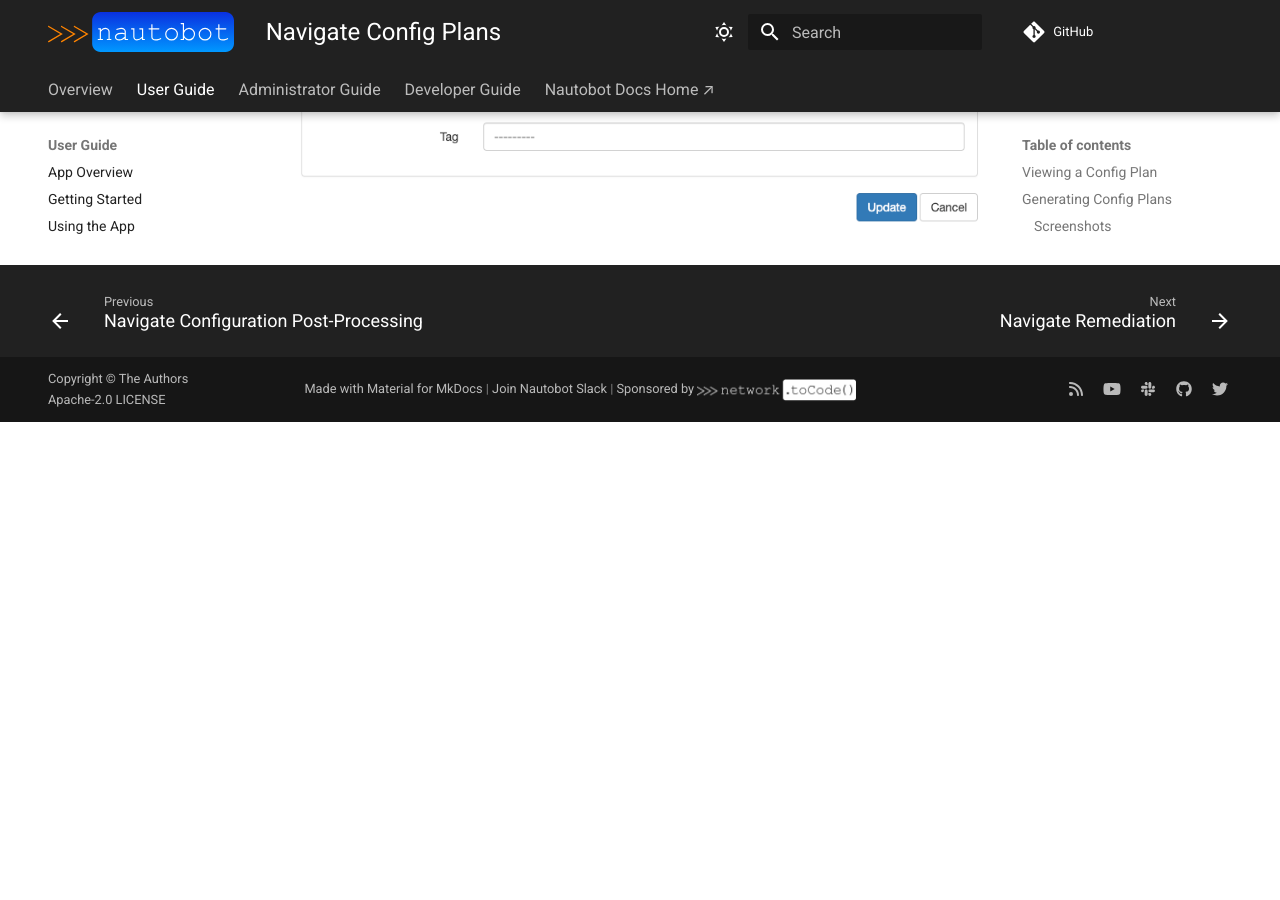
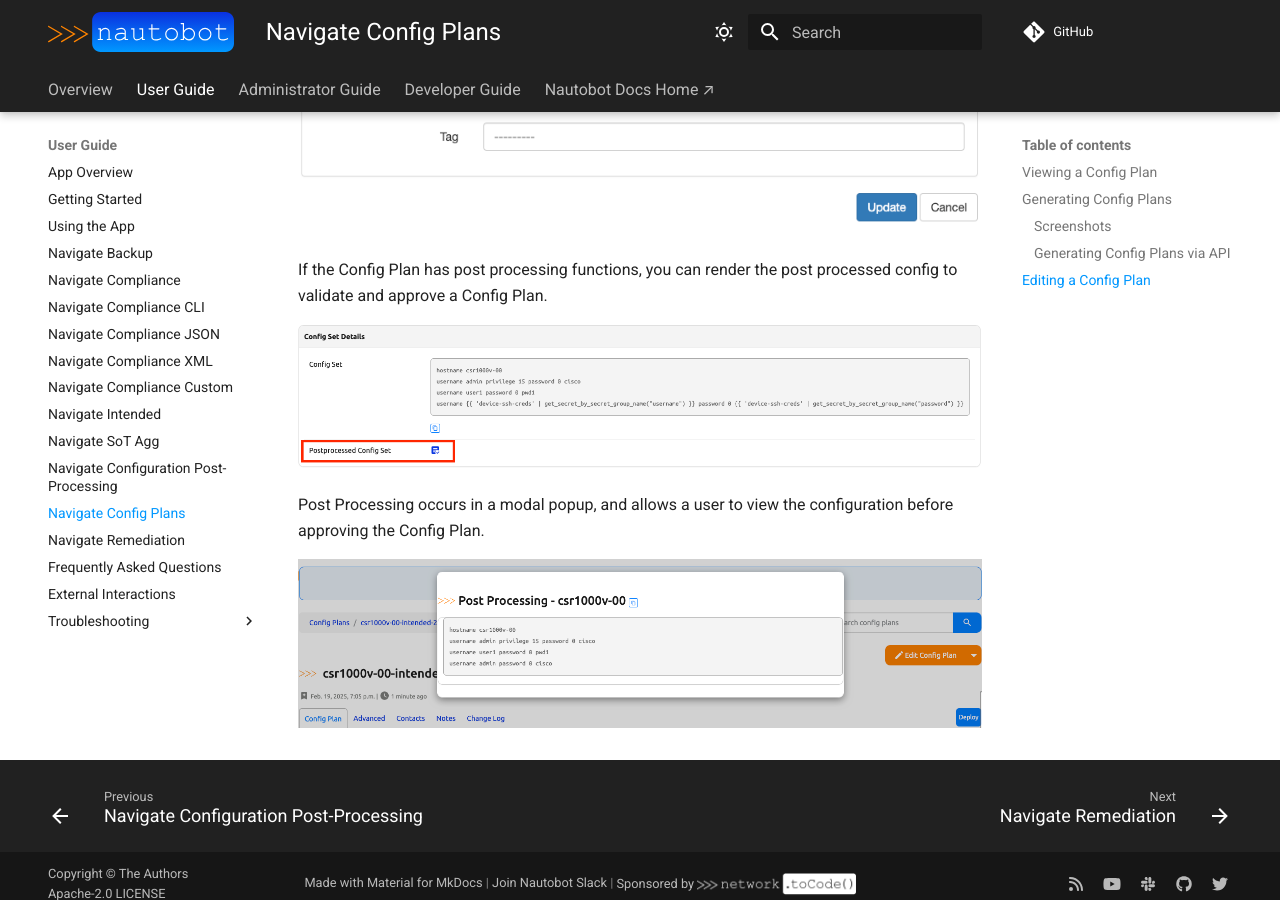
Before and after one commit to nautobot/nautobot-app-golden-config, an MkDocs documentation site: the page built from docs/user/app_feature_config_plans.md, in a window 1280 px wide and 900 px high, scrolled down 4454 px. Built offline with MkDocs 1.6.1 and Material for MkDocs 9.7.7, drawn with Linux system fonts in a browser that asks for light colours; comment, search, counter and statistics services are not loaded; before the commit the page ends 4876 px from its top, so only the background shows below that.

Commit message:
add config plan post processing docs

```diff
--- a/docs/user/app_feature_config_plans.md
+++ b/docs/user/app_feature_config_plans.md
@@ -64,3 +64,13 @@
     You will not be able to modify the Config Set after generation. If it does not contain the desired commands, you will need to delete the plan and recreate it after ensuring the source of the generated commands has been updated.
 
 ![Config Plan Edit](../images/config_plan-edit.png)
+
+If the Config Plan has post processing functions, you can render the post processed config to validate and approve a Config Plan.
+
+![Config Plan Post Processing Button](../images/config_plan_pp_button.png#only-light)
+![Config Plan Post Processing Button](../images/config_plan_pp_button-dark.png#only-dark)
+
+Post Processing occurs in a modal popup, and allows a user to view the configuration before approving the Config Plan.
+
+![Intended Configuration Web UI](../images/config_plan_pp-rendered.png#only-light)
+![Intended Configuration Web UI](../images/config_plan_pp-rendered-dark.png#only-dark)
```
Also changed, not shown: docs/dev/arch_decision.md (+3 -1 lines), docs/images/config_plan_pp-rendered-dark.png (added), docs/images/config_plan_pp-rendered.png (added), docs/images/config_plan_pp_button-dark.png (added), docs/images/config_plan_pp_button.png (added), 1 other file.
